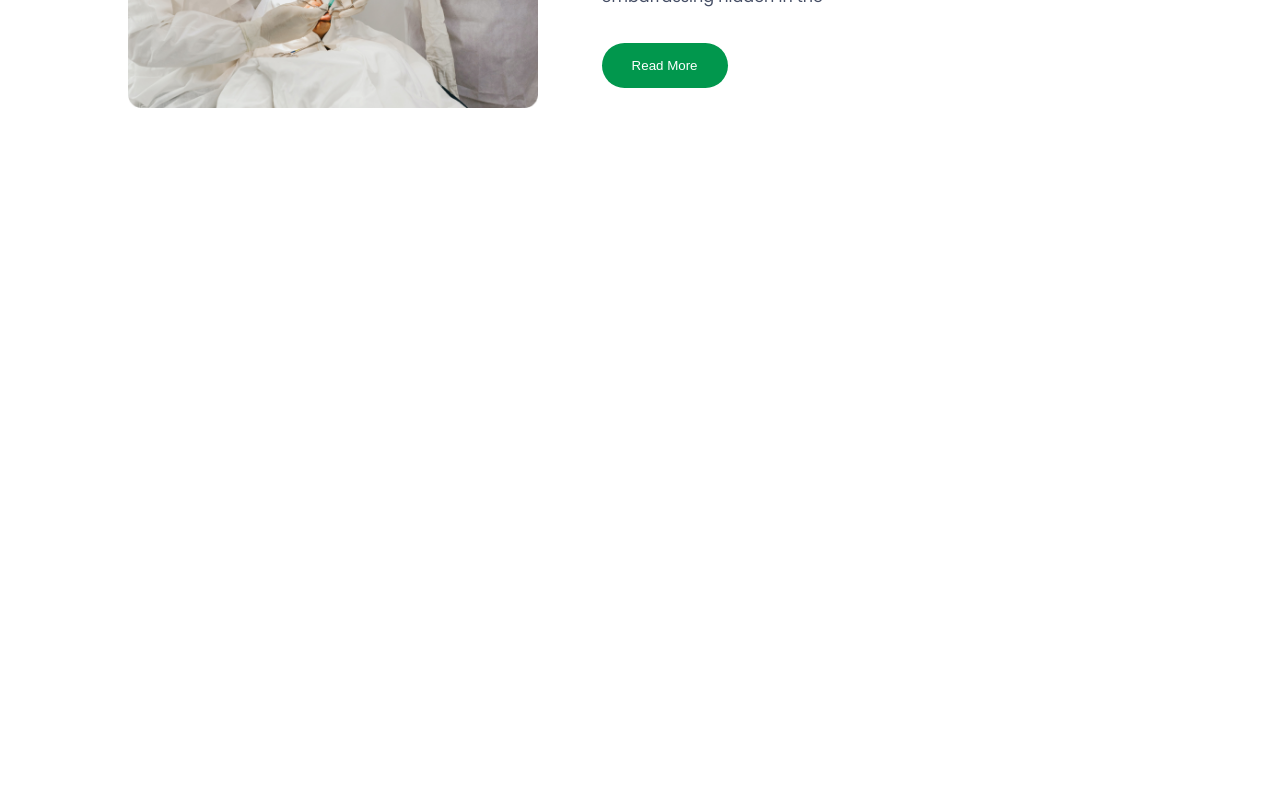
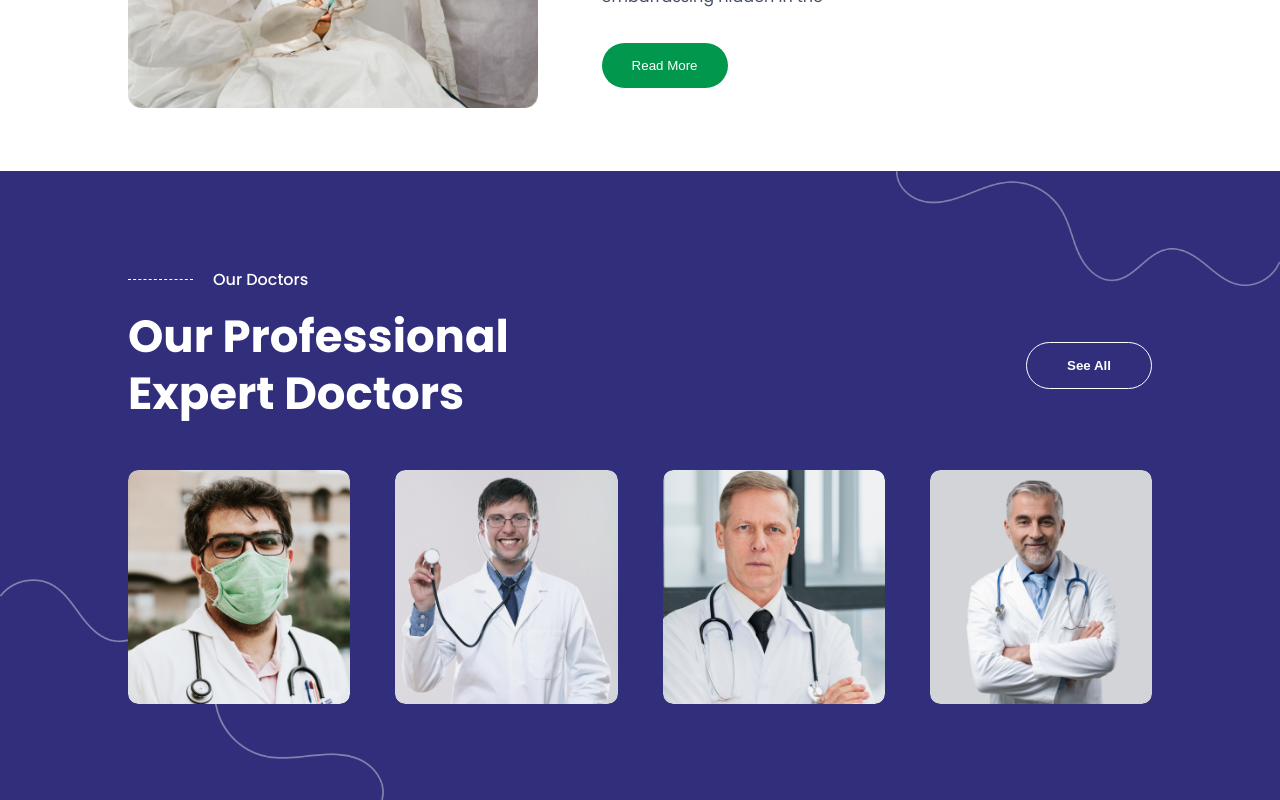
Before and after one commit to tusharahmmed/medical-center, a React (Create React App) app: page / in a window 1280 px wide. Shown: the part 2415-3215 px from the top of the page. Before the commit the page ends 2586 px from the top, so only its background shows below. Built offline with nearby package versions, Linux system fonts and the light colour scheme.

Commit message:
add doctor section

```diff
--- a/src/index.css
+++ b/src/index.css
@@ -55,6 +55,23 @@ body {
   color: #FFAB25
 }
 
+/* doctor section  */
+
+.doctor-item:hover .doctor-details{
+transform: translateY(0);
+}
+.doctor-item:hover img{
+  transform: scale(1.1);
+}
+.doctor-item img{
+  transition: all .4s ease-in-out;
+}
+
+.doctor-details{
+  transition: all .5s ease-in-out;
+  transform: scale(2, 3) translateY(100%);
+}
+
 
 @media screen and (max-width: 1200px) {
   .section-side-padding{
--- a/src/views/components/Home/Department/Department.js
+++ b/src/views/components/Home/Department/Department.js
@@ -68,7 +68,7 @@ const ButtonWraper = styled.span`
 }
 `;
 
-const ButtomMore = styled.button`
+export const ButtomMore = styled.button`
 background: transparent;
 font-weight: 600;
 color: #00000;
--- /dev/null
+++ b/src/views/components/Home/Doctors/Doctors.js
@@ -0,0 +1,168 @@
+import React from 'react';
+import styled from 'styled-components';
+import { device } from '../../../../utils/screenSize';
+import { DashLine, Subtitle, Title } from '../../../../utils/styledItems';
+import { ButtomMore } from '../Department/Department';
+
+const Doctors = () => {
+    return (
+        <Container>
+
+            <Wraper className='section-side-padding'>
+                <DoctorsSubtitle><DashLine /> Our Doctors</DoctorsSubtitle>
+
+                <TitleWraper>
+                    <DoctorsTitle>Our Professional <br />Expert Doctors</DoctorsTitle>
+                    <span>
+                        <SeeButton>See All</SeeButton>
+                    </span>
+                </TitleWraper>
+
+
+                <DoctorsWraper>
+
+                    <Doctor className='doctor-item'>
+                        <img src="/img/doctor-1.png" alt="" />
+                        <Detailes className='doctor-details'>
+                            <Name>Dr. Jackson</Name>
+                            <Sector>Cadiology Specielist</Sector>
+                        </Detailes>
+                    </Doctor>
+
+                    <Doctor className='doctor-item'>
+                        <img src="/img/doctor-2.png" alt="" />
+                        <Detailes className='doctor-details'>
+                            <Name>Dr. Jackson</Name>
+                            <Sector>Cadiology Specielist</Sector>
+                        </Detailes>
+                    </Doctor>
+
+                    <Doctor className='doctor-item'>
+                        <img src="/img/doctor-3.png" alt="" />
+                        <Detailes className='doctor-details'>
+                            <Name>Dr. Jackson</Name>
+                            <Sector>Cadiology Specielist</Sector>
+                        </Detailes>
+                    </Doctor>
+
+                    <Doctor className='doctor-item'>
+                        <img src="/img/doctor-4.png" alt="" />
+                        <Detailes className='doctor-details'>
+                            <Name>Dr. Jackson</Name>
+                            <Sector>Cadiology Specielist</Sector>
+                        </Detailes>
+                    </Doctor>
+
+                </DoctorsWraper>
+            </Wraper>
+
+        </Container>
+    );
+};
+
+export default Doctors;
+
+
+
+
+const Container = styled.section`
+background: var(--section-background);
+`;
+const Wraper = styled.div`
+background: url('/img/line-2-left.png') left bottom no-repeat, url('/img/line-3-right.png') right top no-repeat;
+padding-top: 6rem;
+padding-bottom: 6rem;
+background-size: 30%;
+
+@media ${device.pad}{
+background-size: 50%;
+}
+@media ${device.mobile}{
+background-size: 80%;
+}
+`;
+
+const TitleWraper = styled.div`
+display: flex;
+justify-content: space-between;
+align-items: center;
+
+@media ${device.mobile}{
+    flex-direction: column;
+    align-items: start;
+}
+`;
+const DoctorsSubtitle = styled(Subtitle)`
+color: #fff;
+
+@media ${device.pad}{
+    padding-bottom: .5rem;
+}
+`;
+const DoctorsTitle = styled(Title)`
+color: #fff;
+
+@media ${device.pad}{
+    font-size: 30px;
+    line-height: 45px;
+}
+@media ${device.mobile}{
+    font-size: 26px;
+    line-height: 38px;
+    padding-bottom: .5rem;
+}
+`;
+const SeeButton = styled(ButtomMore)`
+border: 1px solid #fff;
+color: #fff;
+
+@media ${device.mobile}{
+    margin-top: 1rem;
+}
+`;
+
+
+
+const DoctorsWraper = styled.div`
+display: grid;
+grid-template-columns: repeat(4,1fr);
+gap: 45px;
+padding-top: 3rem;
+
+@media ${device.pad}{
+    grid-template-columns: repeat(2,1fr);
+}
+@media ${device.mobile}{
+    grid-template-columns: repeat(1,1fr);
+}
+`;
+
+const Doctor = styled.div`
+position: relative;
+overflow: hidden;
+border-radius: 10px;
+img{
+    border-radius: 10px;
+    width: 100%;
+    display: flex;
+}
+`;
+
+const Detailes = styled.div`
+position: absolute;
+left: 0px;
+bottom: 0px;
+right: 0px;
+background: #FFAB25;
+color: #fff;
+border-bottom-left-radius: 10px;
+border-bottom-right-radius: 10px;
+padding: 1rem 2rem 1rem;
+
+`;
+const Name = styled.h3`
+
+`;
+const Sector = styled.p`
+
+`;
--- a/src/views/components/Home/index.js
+++ b/src/views/components/Home/index.js
@@ -2,6 +2,7 @@
 import HeaderContainer from "./HeaderContainer/HeaderContainer";
 import Service from "./Service/Service";
 import Department from "./Department/Department";
+import Doctors from "./Doctors/Doctors";
 
 
-export { HeaderContainer, Service, Department };
+export { HeaderContainer, Service, Department, Doctors };
--- a/src/views/pages/Homepage.js
+++ b/src/views/pages/Homepage.js
@@ -1,5 +1,5 @@
 import React from 'react';
-import { Department, HeaderContainer, Service } from '../components/Home';
+import { Department, Doctors, HeaderContainer, Service } from '../components/Home';
 
 const Homepage = () => {
     return (
@@ -7,6 +7,7 @@ const Homepage = () => {
         <HeaderContainer />
         <Service />
         <Department />
+        <Doctors />
         </>
     );
 };
```
